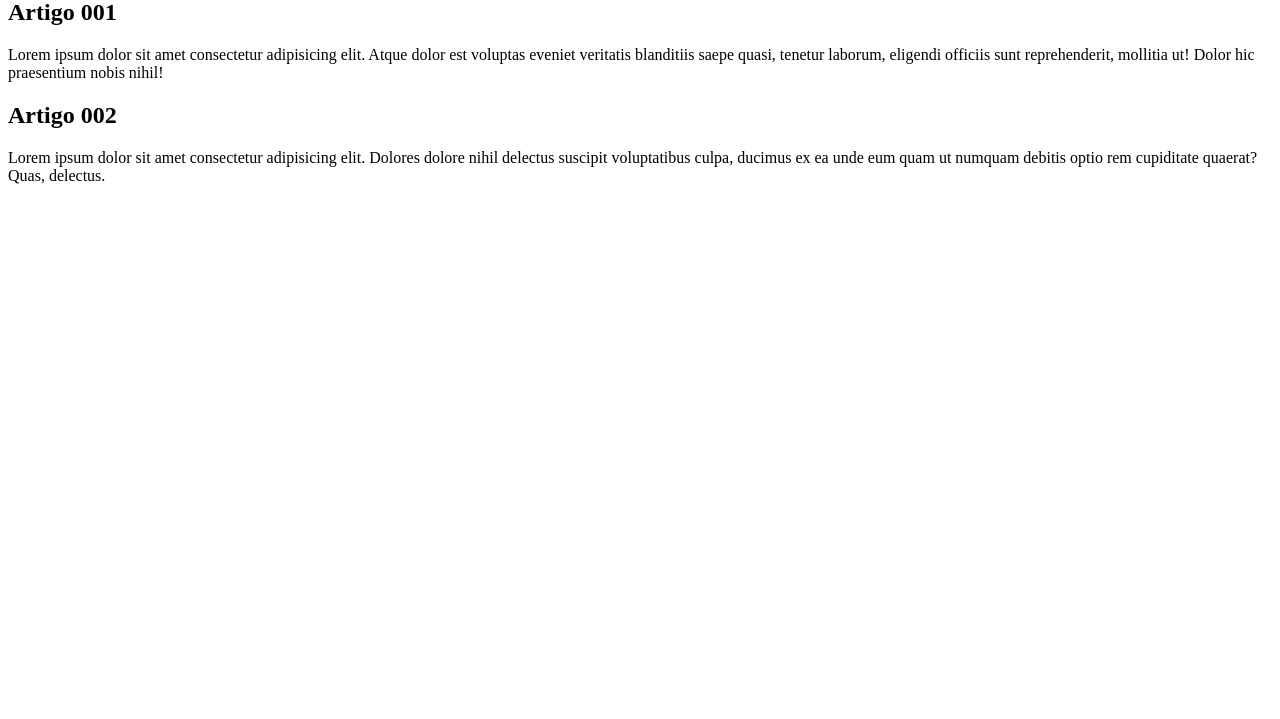
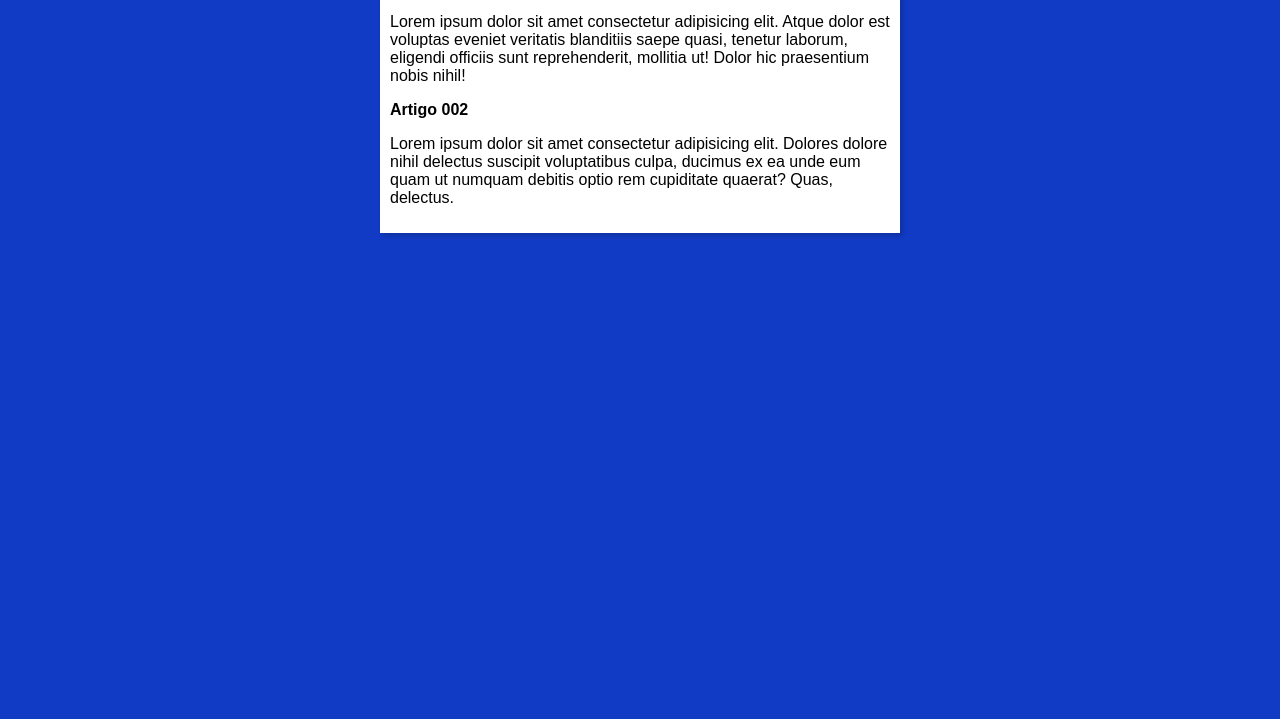
Before and after one commit to mulirosantos/projeto-site, a plain HTML site: page index.html in a window 1280 px wide. Shown: the part 81-800 px from the top of the page. Drawn offline with Linux system fonts and the light colour scheme.

Commit message:
init design

```diff
--- a/index.html
+++ b/index.html
@@ -4,6 +4,7 @@
     <meta charset="UTF-8">
     <meta name="viewport" content="width=device-width, initial-scale=1.0">
     <title>Título do Site</title>
+    <link rel="stylesheet" href="styles/style.css">
 </head>
 <body>
     <main>
--- /dev/null
+++ b/styles/style.css
@@ -0,0 +1,17 @@
+*{
+    font-family: Arial, Helvetica, sans-serif;
+    font-size: 16px;
+
+}
+body{
+    background-color: rgb(17, 59, 196);
+
+}
+
+main{
+    background-color: white;
+    width: 500px;
+    margin: auto;
+    box-shadow: 3px 3px 5px rgba(0, 0, 0, 0.178);
+    padding: 10px;
+}
```
